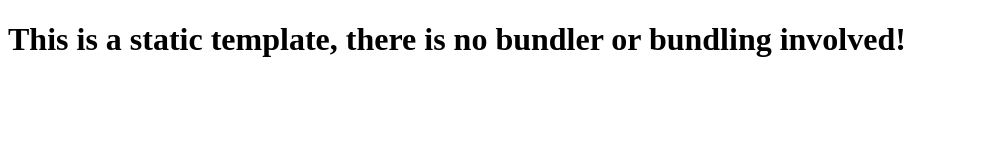
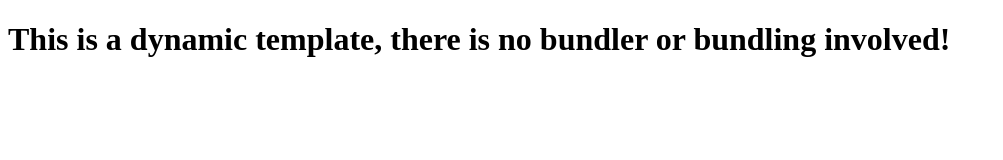
Before and after one commit to Leialeaf/test, a website: page index.html in a window 1280 px wide. Shown: the whole page, without its empty margins (0-1003 px from the left). Drawn offline with Linux system fonts and the light colour scheme.

Commit message:
Haha! Muutos! Eka!

```diff
--- a/index.html
+++ b/index.html
@@ -1,12 +1,14 @@
 <!DOCTYPE html>
 <html lang="en">
   <head>
-    <meta charset="UTF-8">
-    <meta name="viewport" content="width=device-width, initial-scale=1.0">
-    <meta http-equiv="X-UA-Compatible" content="ie=edge">
+    <meta charset="UTF-8" />
+    <meta name="viewport" content="width=device-width, initial-scale=1.0" />
+    <meta http-equiv="X-UA-Compatible" content="ie=edge" />
     <title>Static Template</title>
   </head>
   <body>
-    <h1>This is a static template, there is no bundler or bundling involved!</h1>
+    <h1>
+      This is a dynamic template, there is no bundler or bundling involved!
+    </h1>
   </body>
 </html>
```
